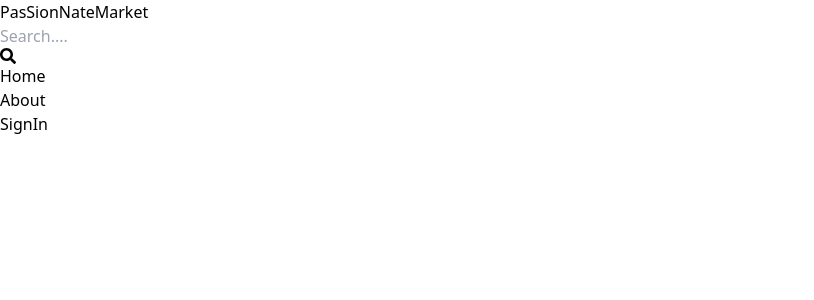
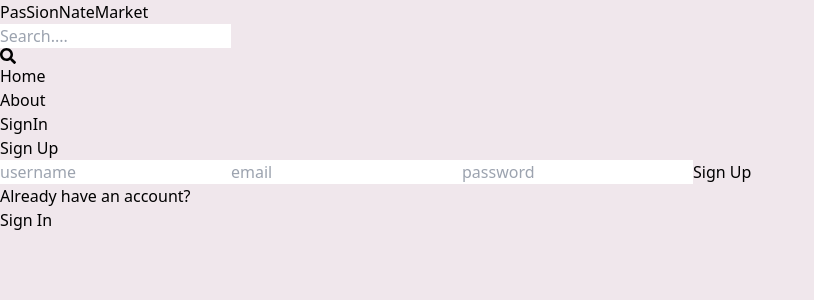
Before and after one commit to khadizatulqubra/Passionate_market_u09, a React (Vite) app in the folder client/: page /signup in a window 1280 px wide. Shown: the top 300 px of the page, without its empty margins (0-814 px from the left). Built offline with nearby package versions, Linux system fonts and the light colour scheme.

Commit message:
signup page functionallity  completed

```diff
--- a/client/src/components/Header.jsx
+++ b/client/src/components/Header.jsx
@@ -16,23 +16,23 @@
         </h1>
        </div>
         </Link>
-        <form action="" className="flex items-center p-3 bg-red-200 rounded-lg ">
+        <form action="" className="flex items-center p-3 rounded-lg bg-slate-200 ">
           <input
             type="text"
             placeholder="Search...."
-            className="w-2 bg-red-200 rounded-lg focus:outline-none sm:w-64 text-slate-800 "
+            className="w-2 rounded-lg bg-slate-200 focus:outline-none sm:w-64 text-slate-800 "
           />
-          <FaSearch className="text-slate-6000" />
+          <FaSearch className="text-slate-600" />
         </form>
         <ul className="flex gap-4">
 
-        <Link to='/home'>
+        <Link to='/'>
         <li className="hidden text-pink-900 sm:inline hover:underline">Home</li>
         </Link>
         <Link to='/about'>
           <li className="hidden text-pink-900 sm:inline hover:underline"> About</li>
           </Link>
-          <Link to='/singin'>
+          <Link to='/signin'>
           <li className="text-pink-900 sm:inline hover:underline">SignIn </li>
           </Link>
         </ul>
--- a/client/src/index.css
+++ b/client/src/index.css
@@ -1,3 +1,8 @@
 @tailwind base;
 @tailwind components;
 @tailwind utilities;
+
+body{
+    background-color: rgb(240, 231, 236);
+
+}
--- a/client/src/pages/Home.jsx
+++ b/client/src/pages/Home.jsx
@@ -2,6 +2,6 @@
 
 export default function Home() {
   return (
-    <div className='text-yellow-800 '>Home</div>
+    <div className='text-yellow-800'>Home</div>
   )
 }
--- a/client/src/pages/SignUp.jsx
+++ b/client/src/pages/SignUp.jsx
@@ -1,9 +1,74 @@
-import React from 'react'
+import React from 'react';
+import { Link ,useNavigate} from 'react-router-dom';
+import { useState } from 'react';
+
+
 
 export default function SignUp() {
+
+  const [formData, setFormData]= useState({});
+  const [error, setError]= useState (null);
+  const [loading,setLoading]= useState (false);
+  const navigate = useNavigate();
+
+  const handleChange = (e) => {
+    setFormData(
+      {
+        ...formData,
+        [e.target.id]: e.target.value,
+      });
+  }
+
+  const handleSubmit= async (e)=>{
+    e.preventDefault();
+
+    try{
+      setLoading(true);
+      const res =await fetch ('/api/auth/signup', {
+        method: 'POST',
+        headers: {
+          'Content-Type': 'application/json',
+        },
+        body: JSON.stringify(formData),
+      });
+      const data = await res.json();
+      console.log(data);
+      if (data.success===false){
+        setError(data.message);
+        setLoading(false);
+        return;
+      };
+      setLoading(false);
+      setError(null);
+      navigate('/signin');
+
+
+
+    }catch (error){
+      setLoading (false);
+      setError (error.message)
+
+    };
+  }
+
+
+
   return (
-    <div>
-
+    <div className='max-w-lg p-3 mx-auto'>
+      <h1 className='text-3xl font-semibold text-center text-pink-700 my-7'>Sign Up</h1>
+      <form onSubmit={handleSubmit} action=""  className='flex flex-col gap-4'>
+        <input type="text"  placeholder='username' className='p-3 border rounded-lg ' id='username'  onChange={handleChange}/>
+        <input type="email"  placeholder='email' className='p-3 border rounded-lg ' id='email'  onChange={handleChange}/>
+        <input type="password"  placeholder='password' className='p-3 border rounded-lg ' id='password'  onChange={handleChange}/>
+        <button disabled={loading} className='p-3 text-white uppercase bg-pink-900 rounded-lg hover:opacity-95 disabled:opacity-80'> {loading? 'loading...':'Sign Up'} </button>
+      </form>
+      <div className='flex gap-2 mt-5'>
+        <p>Already have an account?</p>
+        <Link to= { "/signin"}>
+          <span className='text-pink-700'> Sign In</span>
+        </Link>
+      </div>
+      {error && <p className='text-red-500'>{error}</p>}
     </div>
   )
 }
--- a/client/vite.config.js
+++ b/client/vite.config.js
@@ -3,5 +3,13 @@
 
 // https://vitejs.dev/config/
 export default defineConfig({
+  server: {
+    proxy: {
+      '/api': {
+      target:
+        'http://localhost:3000',
+      secure:false,
+    },
+  },},
   plugins: [react()],
-})
+});
```
